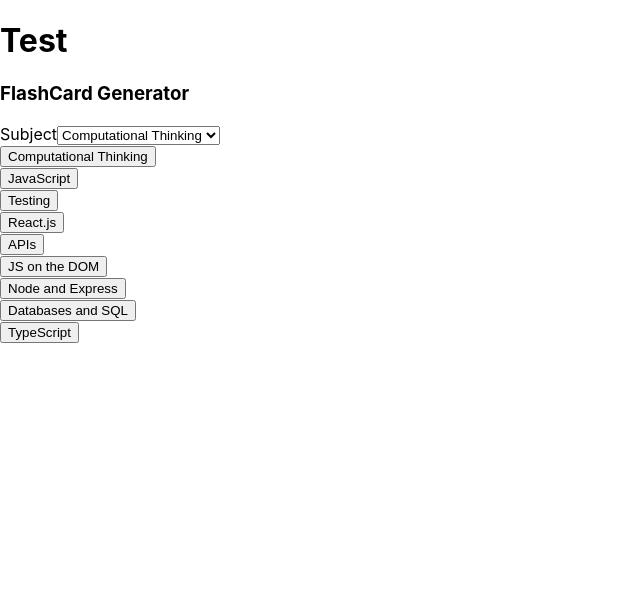
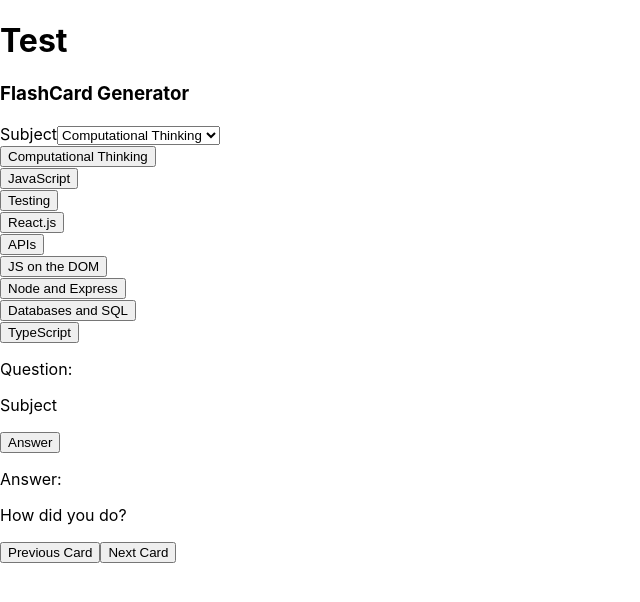
Before and after one commit to SchoolOfCode/bc14_w7_project-frontend-agile-avengers-room-2, a React (Create React App) app in the folder memory-master/: page / in a window 1280 px wide. Shown: the top 602 px of the page, without its empty margins (0-640 px from the left). Built offline with nearby package versions, Linux system fonts and the light colour scheme.

Commit message:
Question Card function updated

```diff
--- a/memory-master/src/Components/QuestionCard/QuestionCard.js
+++ b/memory-master/src/Components/QuestionCard/QuestionCard.js
@@ -1,8 +1,21 @@
-
-
-
-function QuestionCard () {
-    return (<div className="Question-Card-div"></div>)
+function QuestionCard() {
+  return (
+    <div className="Question-Card-Div">
+      <div className="Question-Div">
+        <p className="Question-P">Question:</p>
+        <div className="Subject-And-Answer-Button-Div">
+          <p className="Subject">Subject</p>
+          <button className="Answer-Button">Answer</button>
+        </div>
+      </div>
+      <div className="Answer-Div">
+        <p className="Answer-P">Answer:</p>
+        <p className="How-Did-You-Do">How did you do?</p>
+      </div>
+      <button className="Previous-Card-Button">Previous Card</button>
+      <button className="Next-Card-Button">Next Card</button>
+    </div>
+  );
 }
 
-export default QuestionCard
+export default QuestionCard;
```
